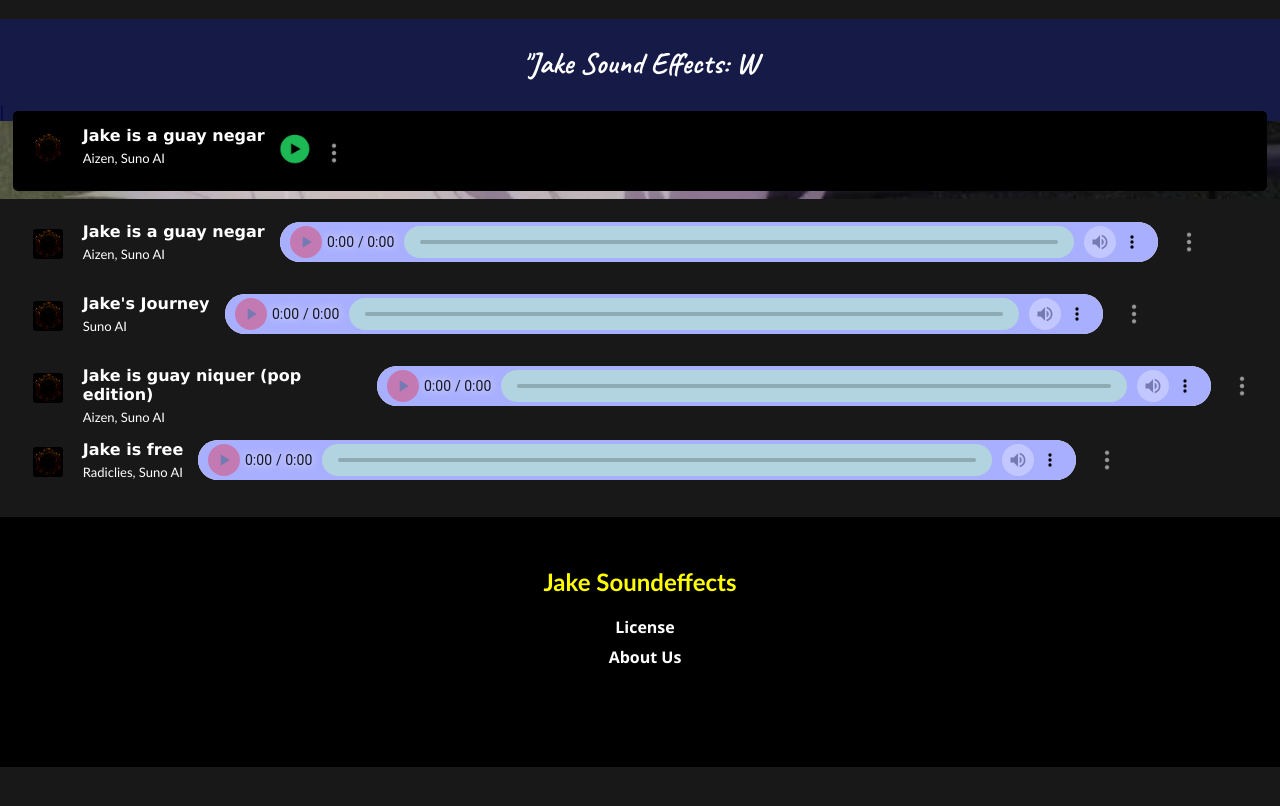
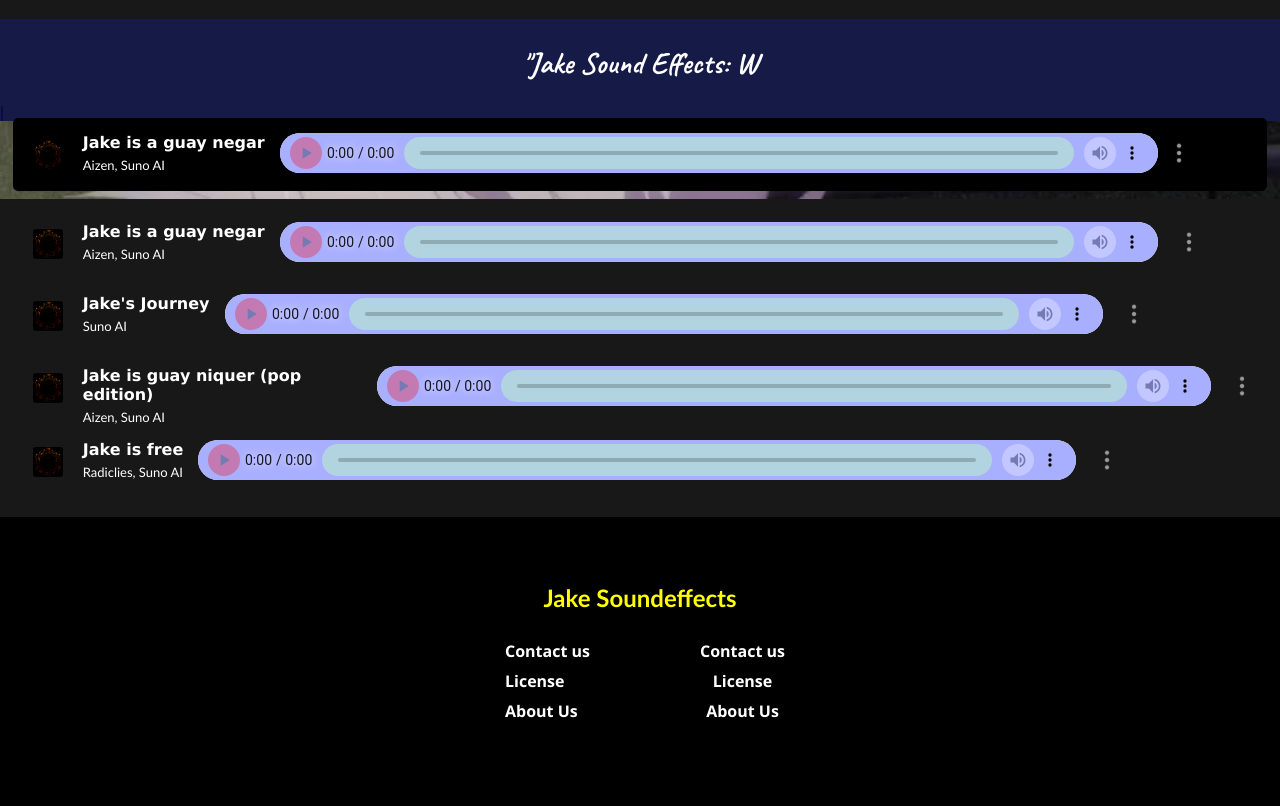
Before and after one commit to Ananmay125/Jake-s-soundeffects.z, a website: page index.html in a window 1280 px wide. Shown: the part 604-1410 px from the top of the page. Before the commit the page ends 1371 px from the top, so only its background shows below. Drawn offline with nearby package versions, Linux system fonts and the light colour scheme; grey boxes are pictures that could not be loaded; a web font is replaced by a local one.

Commit message:
audio player 4

```diff
--- a/app.js
+++ b/app.js
@@ -38,6 +38,10 @@ app.get('/license', (req, res)=>{
     res.sendFile(__dirname + "/license.html");
 });
 
+app.get('/Contact-us', (req, res)=>{
+    res.sendFile(__dirname + "/contact.html");
+});
+
 app.get('/login', (req, res)=>{
     res.sendFile(__dirname + "/login.html");
 });
--- a/index.html
+++ b/index.html
@@ -42,8 +42,10 @@
           <p class="audio-name">Jake is a guay negar</p>
           <p class="audio-artist-name-player">Aizen, Suno AI</p>
         </div>
+        <audio class="audio-list-audio" controls>
+          <source src="audio/suno_ai/jake is a guay negar (1).mp3" type="audio/mpeg">
+        </audio>
         <div class="audio-controls-div">
-          <img class="audio-control-play" src="Images/audio-player/play.png">
           <img class="audio-control-icons-2" src="Images/audio-player/dots.png">
         </div>
       </div>
@@ -136,13 +138,20 @@
     </main>
 
     <footer>
-      <div class="footer-heading-div">
+      <ul class="footer-list-container">
         <h2 class="footer-heading">Jake Soundeffects</h2>
-      </div>
-      <ul class="footer-list-container">
-        <li class="footer-list"></li>
-        <li class="footer-list"><a class="footer" href="/license">License</a></li>
-        <li class="footer-list"><a class="footer" href="/about_us">About Us</a></li>
+        <div class="footer-list-container-div">
+          <li class="footer-list"><a class="footer" href="/Contact-us">Contact us</a></li>
+          <li class="footer-list"><a class="footer" href="/license">License</a></li>
+          <li class="footer-list"><a class="footer" href="/about_us">About Us</a></li>
+        </div>
+        <ul class="footer-list-container-2">
+          <div class="footer-list-container-div-2">
+            <li class="footer-list"><a class="footer" href="/Contact-us">Contact us</a></li>
+            <li class="footer-list"><a class="footer" href="/license">License</a></li>
+            <li class="footer-list"><a class="footer" href="/about_us">About Us</a></li>
+          </div>
+        </ul>
       </ul>
     </footer>
 
--- a/public/css/index.css
+++ b/public/css/index.css
@@ -287,15 +287,36 @@ span{
 
 footer{
     width: 100%;
-    height: 170px;
+    height: 260px;
     padding-top: 30px;
     padding-bottom: 50px;
     background-color: black;
 }
 
 .footer-list-container{
-    display: block;
+    display: flex;
+    justify-content: center;
+    flex-wrap: wrap;
+}
+
+.footer-list-container-2{
+    display: flex;
+    justify-content: center;
+    margin-left: 50px;
+    margin-right: 50px;
     text-align: center;
+}
+
+.footer-list-container-div{
+    margin-right: 50px;
+    margin-left: 50px;
+}
+
+.footer-list-container-div .footer-list-container-div-2{
+    width: fit-content;
+    display: flex;
+    justify-content: center;
+    flex-wrap: wrap;
 }
 
 .footer-list{
@@ -312,12 +333,9 @@ footer{
     text-align: center;
 }
 
-.footer-heading-div{
-    width: 100%;
-}
-
 a.footer{
-    color: white;;
+    color: white;
+    margin-bottom: 15px;
 }
 
 .top-text{
```
Also changed, not shown: contact.html (added, +25 -0 lines).
